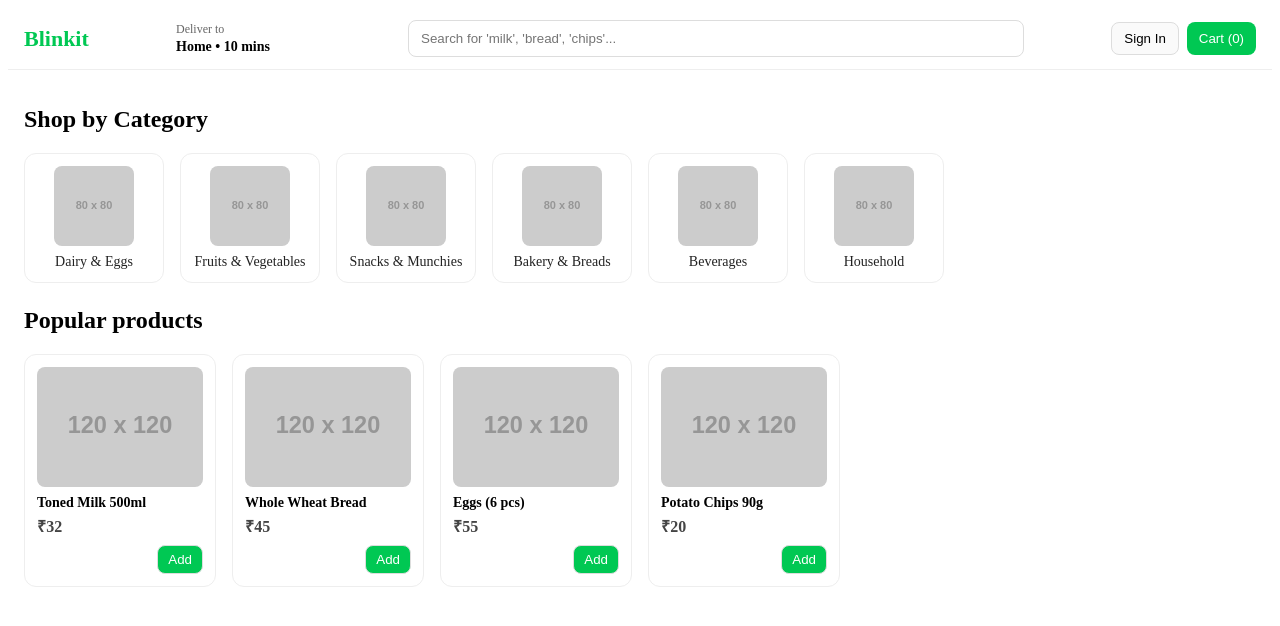
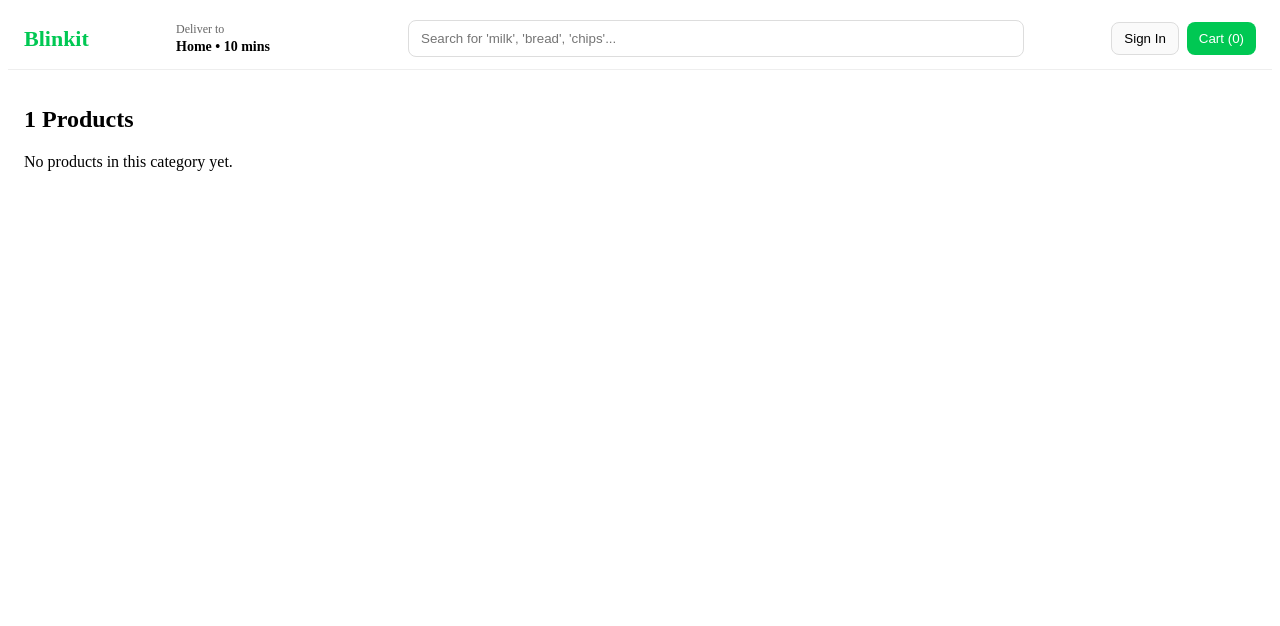
Before and after one commit to nimish-kochhar/blinkit-clone, a React (Vite) app: page /category/1 in a window 1280 px wide. Shown: the top 626 px of the page. Built offline with nearby package versions, Linux system fonts and the light colour scheme.

Commit message:
added Browser-Routing and a CategoryPage with filtering

```diff
--- a/package.json
+++ b/package.json
@@ -11,7 +11,8 @@
   },
   "dependencies": {
     "react": "^19.1.1",
-    "react-dom": "^19.1.1"
+    "react-dom": "^19.1.1",
+    "react-router-dom": "^7.8.2"
   },
   "devDependencies": {
     "@eslint/js": "^9.33.0",
--- a/src/App.jsx
+++ b/src/App.jsx
@@ -1,8 +1,15 @@
+import { Routes, Route } from 'react-router-dom'
 import Home from './pages/Home'
+import CategoryPage from './pages/CategoryPage' // We'll create this next
 import { products } from './data/products'
 
 function App() {
-  return <Home products={products} />
+  return (
+    <Routes>
+      <Route path="/" element={<Home products={products} />} />
+      <Route path="/category/:categoryId" element={<CategoryPage products={products} />} />
+    </Routes>
+  )
 }
 
 export default App
--- a/src/Main.jsx
+++ b/src/Main.jsx
@@ -1,13 +1,16 @@
 import React from 'react'
 import ReactDOM from 'react-dom/client'
+import { BrowserRouter } from 'react-router-dom'
 import App from './App.jsx'
 import { CartProvider } from './context/CartContext.jsx'
 import './index.css'
 
 ReactDOM.createRoot(document.getElementById('root')).render(
   <React.StrictMode>
-    <CartProvider>
-      <App />
-    </CartProvider>
+    <BrowserRouter>
+      <CartProvider>
+        <App />
+      </CartProvider>
+    </BrowserRouter>
   </React.StrictMode>
 )
--- /dev/null
+++ b/src/Pages/CategoryPage.jsx
@@ -0,0 +1,24 @@
+import { useParams } from 'react-router-dom'
+import Navbar from '../components/Navbar/Navbar'
+import ProductList from '../components/ProductList/ProductList'
+
+export default function CategoryPage({ products }) {
+  const { categoryId } = useParams() // Reads :categoryId from URL
+
+  // Filter products by category (mock filter; expand with real data)
+  const filteredProducts = products.filter(p => p.id.startsWith(categoryId))
+
+  return (
+    <>
+      <Navbar />
+      <main style={{ padding: 16 }}>
+        <h2>{categoryId.charAt(0).toUpperCase() + categoryId.slice(1)} Products</h2>
+        {filteredProducts.length > 0 ? (
+          <ProductList products={filteredProducts} />
+        ) : (
+          <p>No products in this category yet.</p>
+        )}
+      </main>
+    </>
+  )
+}
```
Also changed, not shown: 1 other file (tests, documents, lock files or other folders).
